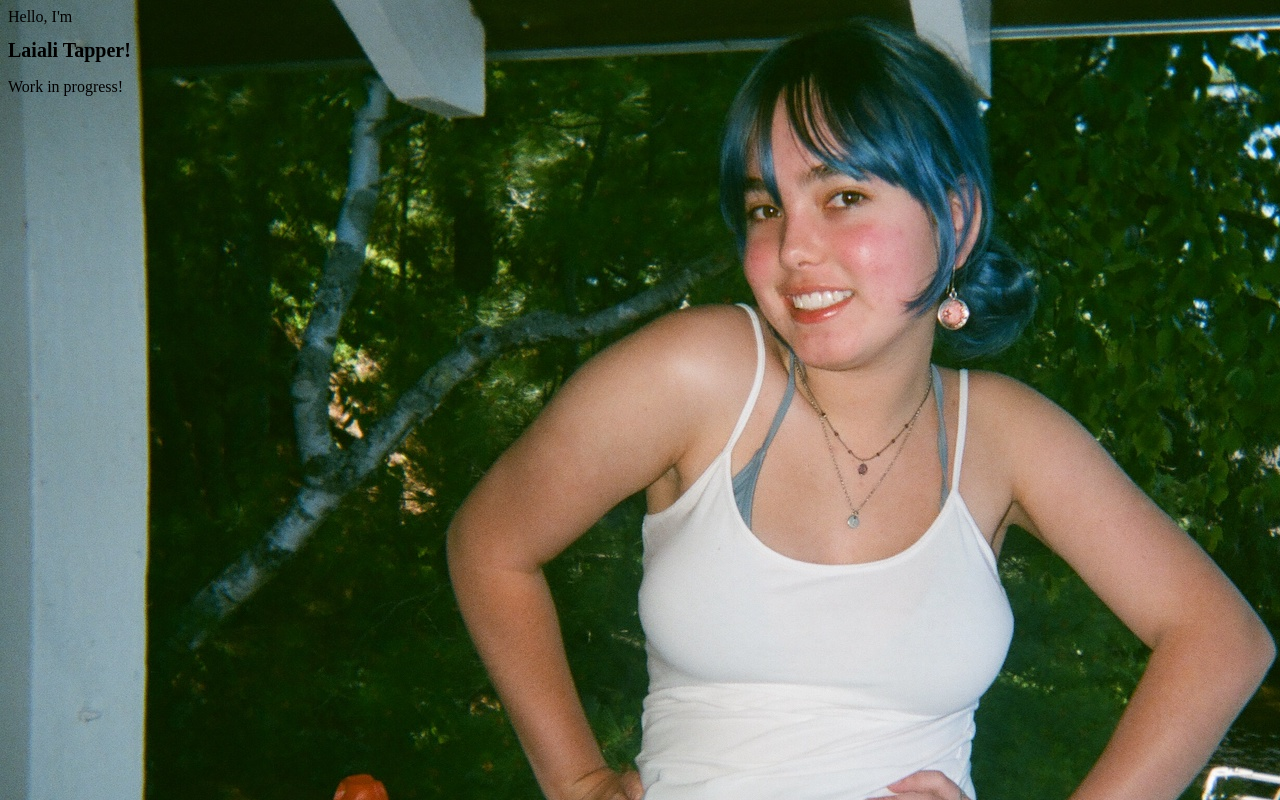
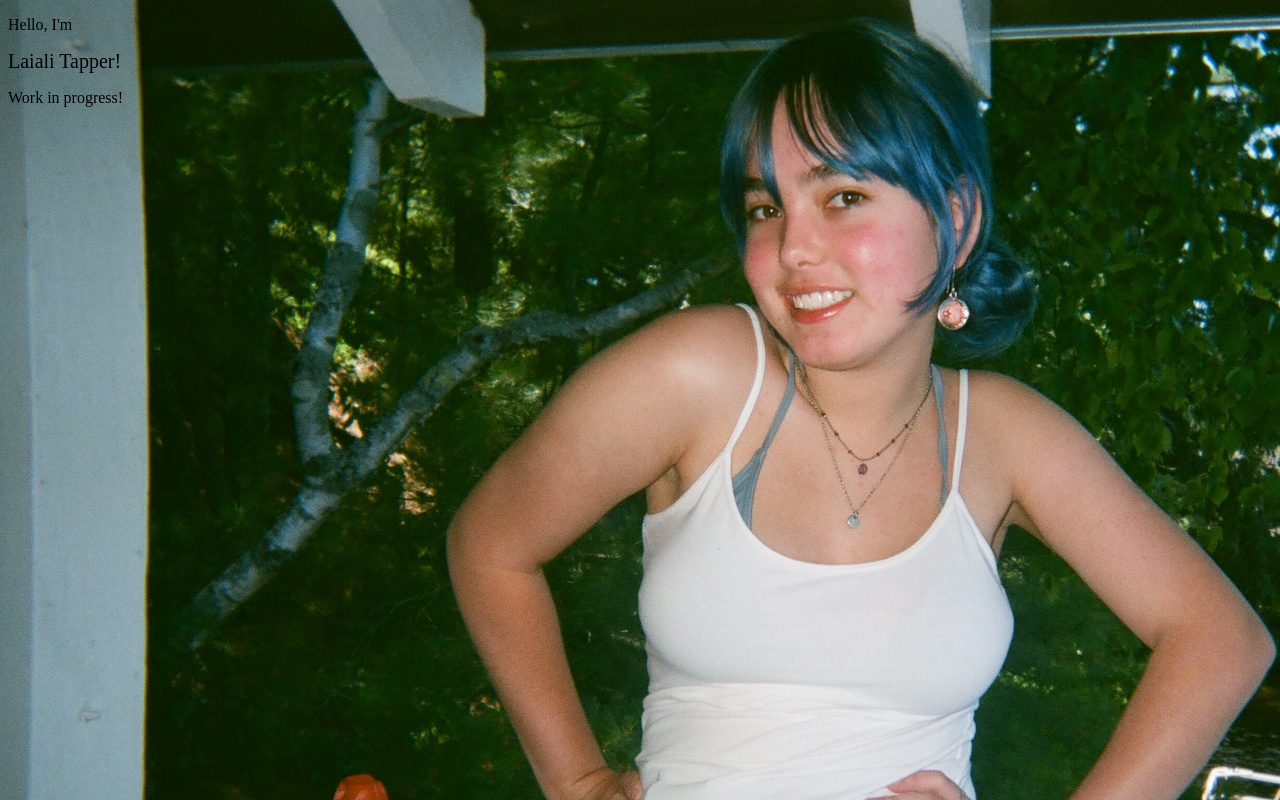
Before and after one commit to laialitapper/laialitapper.github.io, a plain HTML site: page index.html in a window 1280 px wide. Drawn offline with Linux system fonts and the light colour scheme.

Commit message:
Update index.html

```diff
--- a/index.html
+++ b/index.html
@@ -6,11 +6,12 @@
 }
 </style>
 <body>
-<h8>Hello, I'm</h8>
+<p id="sal">Hello, I'm</p>
 <h1 id="name">Laiali Tapper!
 </h1>
 <script>
-    document.getElementById("name").style.font = "bold 20px Snell Roundhand, cursivef";
+    document.getElementById("name").style.font = "60px Snell Roundhand, cursive";
+    document.getElementById("name").style.font = "20px ariel, serif";
 </script>
 <p>Work in progress!</p>
 </body>
```
